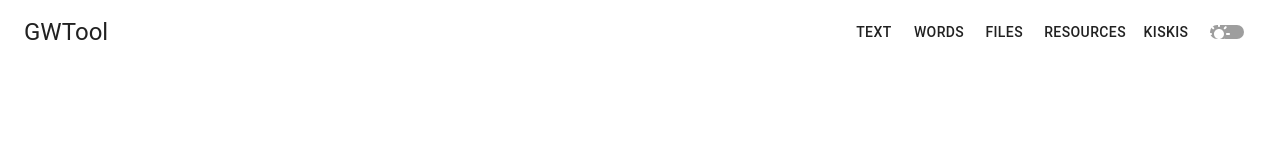
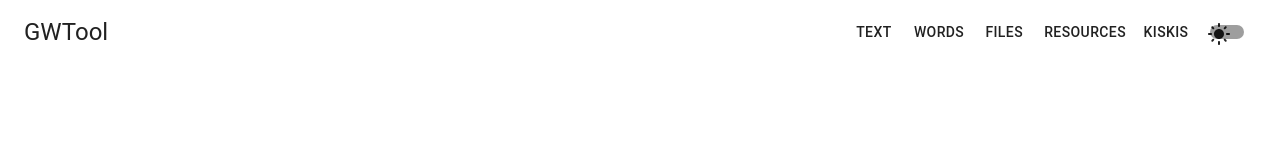
Before and after one commit to andygqw/GWTool_React, a React (Create React App) app: page / in a window 1280 px wide. Shown: the top 153 px of the page. Built offline with nearby package versions, Linux system fonts and the light colour scheme.

Commit message:
fixed button corresponding theme

```diff
--- a/src/App.js
+++ b/src/App.js
@@ -57,8 +57,8 @@ function App() {
                     <Switch
                         checked={mode === 'dark'}
                         onChange={toggleTheme}
-                        icon={<LightMode/>}
-                        checkedIcon={<DarkMode/>}
+                        icon={<LightMode sx={{ color: themeMode.palette.text.primary}}/>}
+                        checkedIcon={<DarkMode sx={{ color: themeMode.palette.text.primary}}/>}
                     />
                 </Toolbar>
             </AppBar>
```
